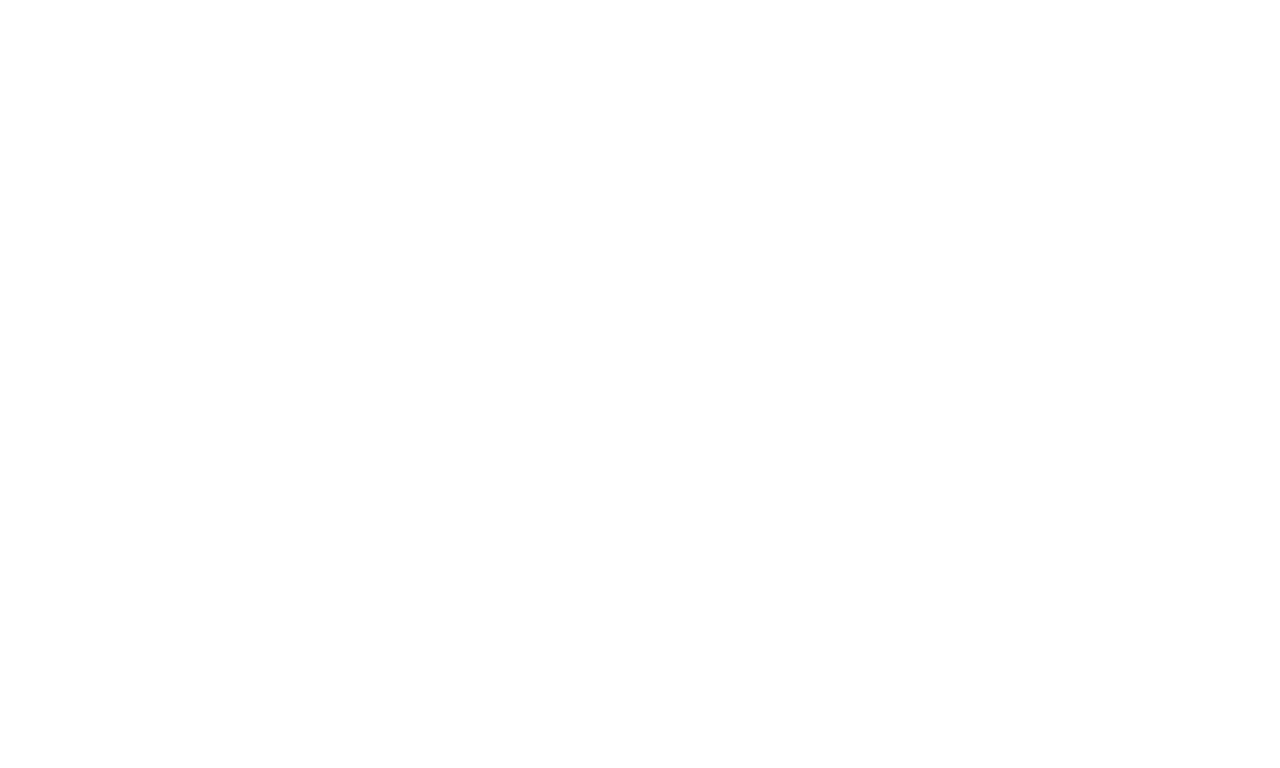
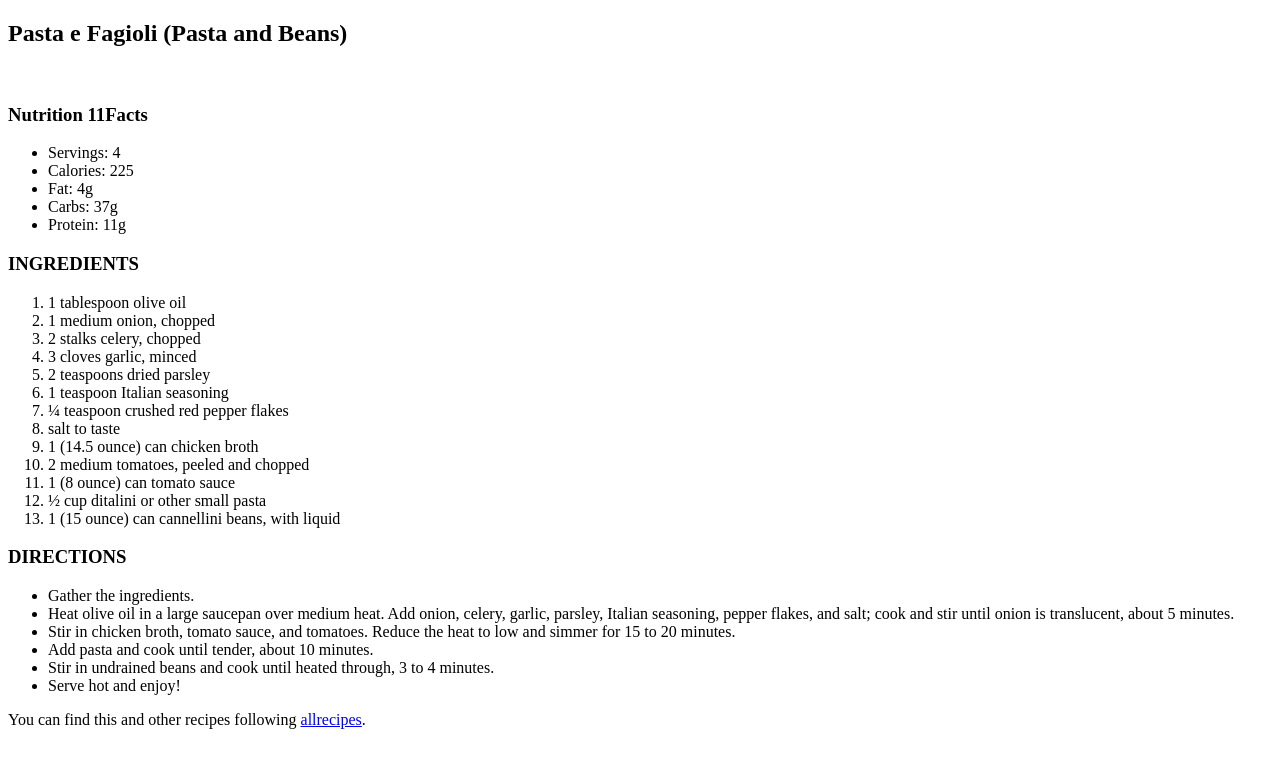
Before and after one commit to KilsySal/odin-recipes, a plain HTML site: page Recipes/pasta-e-fagioli.html in a window 1280 px wide. Drawn offline with Linux system fonts and the light colour scheme.

Commit message:
Create the first recipe page & template

```diff
--- a/Recipes/pasta-e-fagioli.html
+++ b/Recipes/pasta-e-fagioli.html
@@ -0,0 +1,63 @@
+<!DOCTYPE html>
+<html lang="en">
+<head>
+    <meta charset="UTF-8">
+    <meta name="viewport" content="width=device-width, initial-scale=1.0">
+    <title>Document</title>
+</head>
+<body>
+    <div class="container">
+
+        <div class="descrp">
+            <h2>Pasta e Fagioli (Pasta and Beans)</h2>
+            <img src="" alt="">
+            <div class="nutr-fact">
+                <h3>Nutrition   11Facts</h3>
+                <ul>
+                    <li>Servings: 4</li>
+                    <li>Calories: 225</li>
+                    <li>Fat: 4g</li>
+                    <li>Carbs: 37g</li>
+                    <li>Protein: 11g</li>
+                </ul>
+            </div>
+        </div>
+        <div class="ingredients">
+            <h3>INGREDIENTS</h3>
+            <ol>
+                <li>1 tablespoon olive oil</li>
+                <li>1 medium onion, chopped</li>
+                <li>2 stalks celery, chopped</li>
+                <li>3 cloves garlic, minced</li>
+                <li>2 teaspoons dried parsley</li>
+                <li>1 teaspoon Italian seasoning</li>
+                <li>¼ teaspoon crushed red pepper flakes</li>
+                <li>salt to taste</li>
+                <li>1 (14.5 ounce) can chicken broth</li>
+                <li>2 medium tomatoes, peeled and chopped</li>
+                <li>1 (8 ounce) can tomato sauce</li>
+                <li>½ cup ditalini or other small pasta</li>
+                <li>1 (15 ounce) can cannellini beans, with liquid</li>
+            </ol>
+        </div>
+
+        <div class="direction">
+            <h3>DIRECTIONS</h3>
+            <ul>
+                <li>Gather the ingredients.</li>
+                <li>Heat olive oil in a large saucepan over medium heat. Add onion, celery, garlic, parsley,
+                    Italian seasoning, pepper flakes, and salt; cook and stir until onion is translucent, about 5 minutes.</li>
+                <li>Stir in chicken broth, tomato sauce, and tomatoes. Reduce the heat to low and simmer for 15 to 20 minutes.</li>
+                <li>Add pasta and cook until tender, about 10 minutes.</li>
+                <li>Stir in undrained beans and cook until heated through, 3 to 4 minutes.</li>
+                <li>Serve hot and enjoy!</li>
+            </ul>
+        </div>
+        <footer>
+            <p>You can find this and other recipes following
+                <a href="https://www.allrecipes.com/recipe/13009/pasta-fagioli/">allrecipes</a>.
+            </p>
+        </footer>
+    </div>
+</body>
+</html>
```
Also changed, not shown: index.html (+4 -0 lines).
